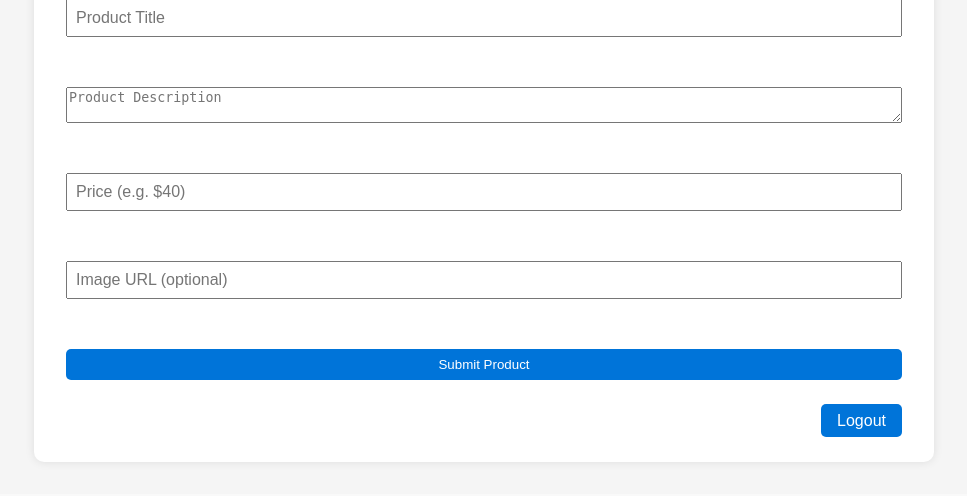
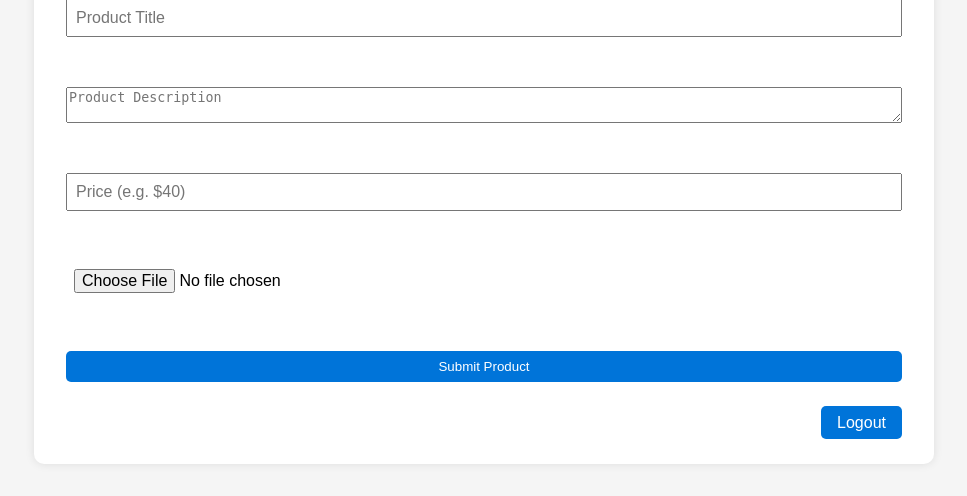
Before and after one commit to Littlemuzz5/Design-and-Technology-major-project, a Flask app: page /user in a window 1280 px wide. Shown: the part 622-1118 px from the top of the page, without its empty margins (156-1123 px from the left). Before the commit the page ends 1086 px from the top, so only its background shows below. Run offline with Flask 3, Linux system fonts and the light colour scheme; the visitor is signed in with stand-in values (Sample User, id 1); data that the repository does not hold is empty.

Commit message:
Add files via upload

```diff
--- a/templates/user.html
+++ b/templates/user.html
@@ -52,13 +52,14 @@
       </form>
 
       <h2>Submit a Product to Customer Listings</h2>
-<form action="/submit-listing" method="POST">
+<form action="/submit-listing" method="POST" enctype="multipart/form-data">
   <input type="text" name="title" placeholder="Product Title" required><br>
   <textarea name="description" placeholder="Product Description" required></textarea><br>
   <input type="text" name="price" placeholder="Price (e.g. $40)" required><br>
-  <input type="text" name="image_url" placeholder="Image URL (optional)"><br>
+  <input type="file" name="image" accept="image/*" required><br>
   <button type="submit">Submit Product</button>
 </form>
+
 
     </div>
 
```
